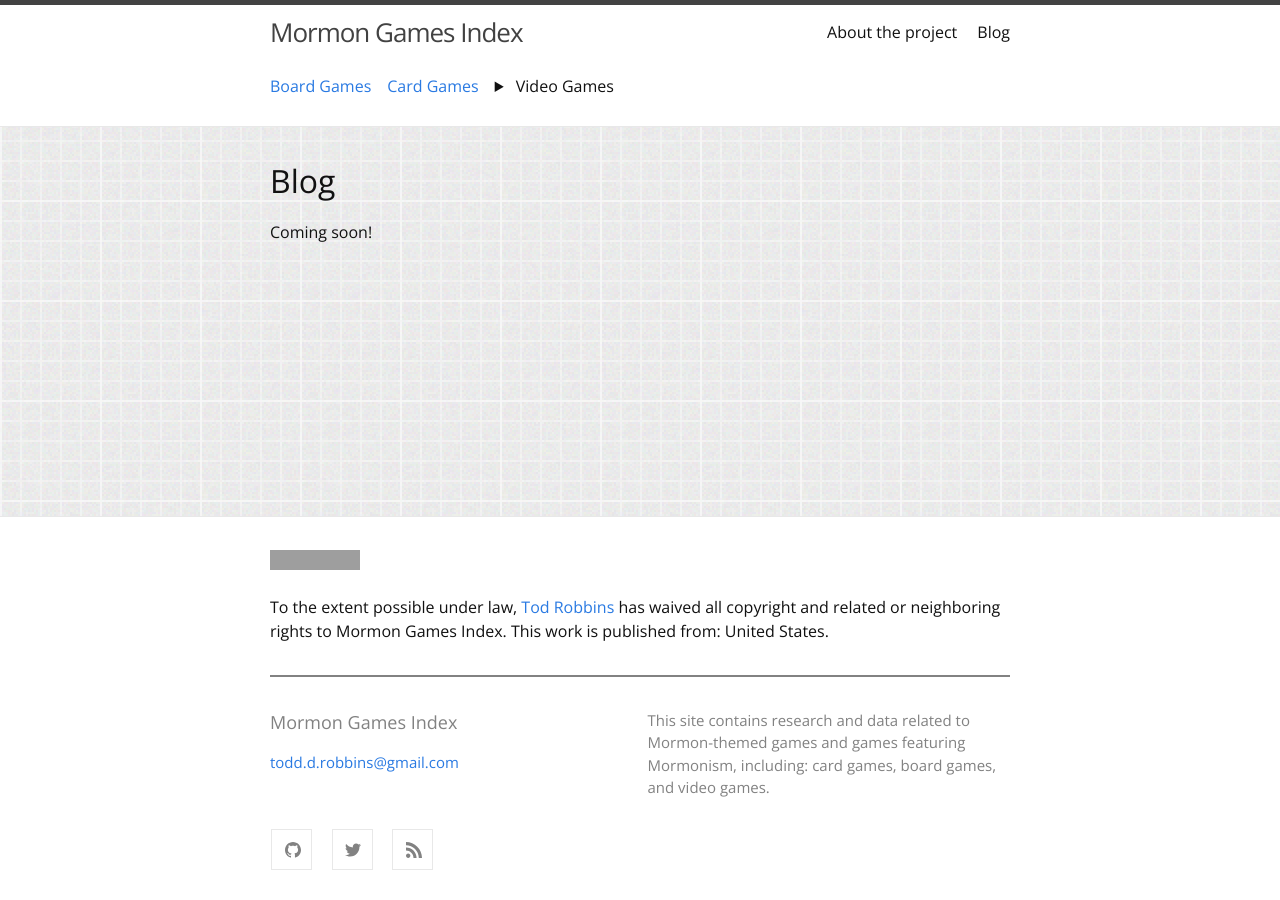
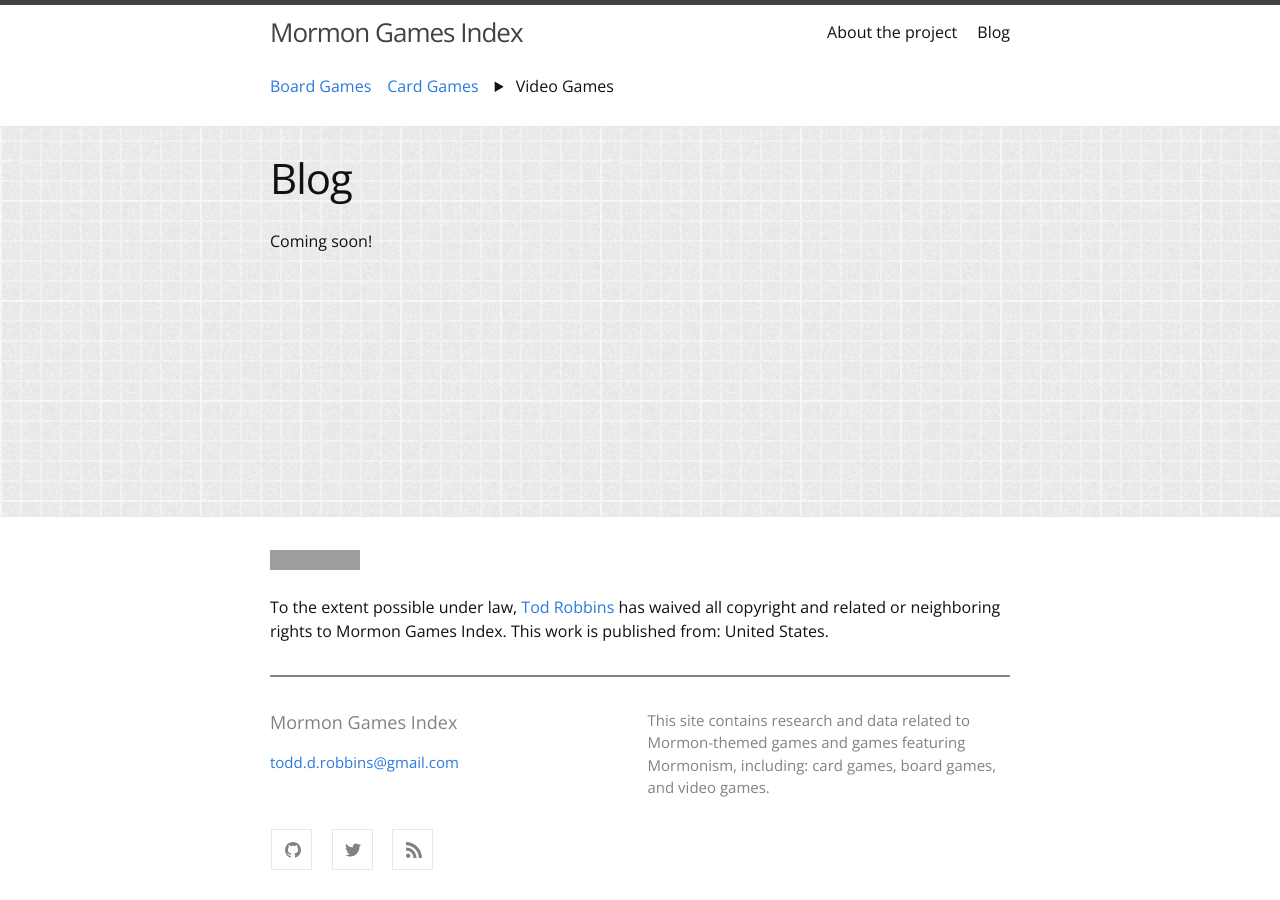
Before and after one commit to todrobbins/mormon-games-index, a Jekyll site: the page built from blog.md, in a window 1280 px wide. Built offline with Jekyll 4.4.1, drawn with Linux system fonts in a browser that asks for light colours; grey boxes are pictures that could not be loaded.

Commit message:
fixed blog header+title

```diff
--- a/_layouts/blog.html
+++ b/_layouts/blog.html
@@ -1,13 +1,8 @@
 ---
-layout: default
+layout: page
 ---
 
 <div class="home">
-  {%- if page.title -%}
-  <h1 class="page-heading">{{ page.title }}</h1>
-  {%- endif -%}
-
-  Coming soon!
 
   {{ content }}
 
```
Also changed, not shown: blog.md (+3 -0 lines).
